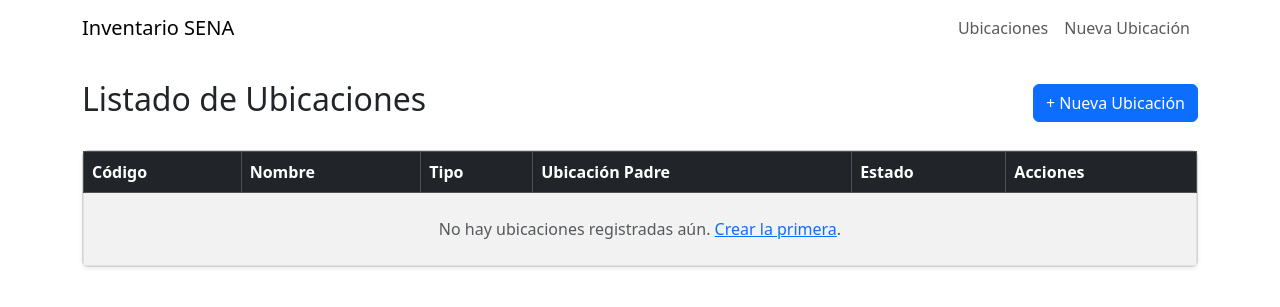
After one commit to wsderfghbgv/sena-inventario, a Laravel app: template resources/views/locations/index.blade.php in a window 1280 px wide. The commit adds this page. Shown: the top 307 px of the page. Run offline with Laravel 12, Linux system fonts and the light colour scheme; the template is opened without the code that fills it, so the values that code supplies are empty.

Commit message:
feat: agregar vista de index, layout base y paginacion de ubicaciones

```diff
--- a/app/Http/Controllers/LocationController.php
+++ b/app/Http/Controllers/LocationController.php
@@ -12,7 +12,8 @@ class LocationController extends Controller
      */
     public function index()
     {
-
+        $locations = Location::with('parent')->latest()->paginate(10);
+        return view('locations.index', compact('locations'));
     }
 
     /**
--- /dev/null
+++ b/resources/views/layouts/app.blade.php
@@ -0,0 +1,34 @@
+<!DOCTYPE html>
+<html lang="es">
+<head>
+    <meta charset="UTF-8">
+    <meta name="viewport" content="width=device-width, initial-scale=1.0">
+    <title>Sistema de Inventario - Ubicaciones</title>
+
+    <link rel="stylesheet" href="https://cdn.jsdelivr.net/npm/bootstrap@5.3.3/dist/css/bootstrap.min.css">
+</head>
+<body>
+    <nav class="navbar navbar-expand-lg navbar-green bg-green mb-4">
+        <div class="container">
+            <a class="navbar-brand" href="{{ route('locations.index') }}">Inventario SENA</a>
+            <div class="navbar-nav">
+                <a class="nav-link" href="{{ route('locations.index') }}">Ubicaciones</a>
+                <a class="nav-link" href="{{ route('locations.create') }}">Nueva Ubicación</a>
+            </div>
+        </div>
+    </nav>
+
+    <div class="container">
+        @if(session('success'))
+            <div class="alert alert-success alert-dismissible fade show" role="alert">
+                {{ session('success') }}
+                <button type="button" class="btn-close" data-bs-dismiss="alert" aria-label="Close"></button>
+            </div>
+        @endif
+
+        @yield('content')
+    </div>
+
+    <script src="https://cdn.jsdelivr.net/npm/bootstrap@5.3.3/dist/js/bootstrap.bundle.min.js"></script>
+</body>
+</html>
--- /dev/null
+++ b/resources/views/locations/index.blade.php
@@ -0,0 +1,62 @@
+@extends('layouts.app')
+
+@section('content')
+<div class="d-flex justify-content-between align-items-center mb-4">
+    <h2>Listado de Ubicaciones</h2>
+    <a href="{{ route('locations.create') }}" class="btn btn-primary">
+        + Nueva Ubicación
+    </a>
+</div>
+
+<div class="card shadow-sm">
+    <div class="card-body p-0">
+        <table class="table table-bordered table-striped table-hover mb-0">
+            <thead class="table-dark">
+                <tr>
+                    <th>Código</th>
+                    <th>Nombre</th>
+                    <th>Tipo</th>
+                    <th>Ubicación Padre</th>
+                    <th>Estado</th>
+                    <th>Acciones</th>
+                </tr>
+            </thead>
+            <tbody>
+                @forelse($locations as $location)
+                    <tr>
+                        <td class="fw-bold">{{ $location->code }}</td>
+                        <td>{{ $location->name }}</td>
+                        <td>
+                            <span class="badge bg-info text-dark">{{ ucfirst($location->type) }}</span>
+                        </td>
+                        <td>{{ $location->parent ? $location->parent->name : 'Principal' }}</td>
+                        <td>
+                            @if($location->is_active)
+                                <span class="badge bg-success">Activo</span>
+                            @else
+                                <span class="badge bg-secondary">Inactivo</span>
+                            @endif
+                        </td>
+                        <td>
+                            <a href="{{ route('locations.edit', $location->id) }}" class="btn btn-sm btn-outline-primary">
+                                Editar
+                            </a>
+                        </td>
+                    </tr>
+                @empty
+                    <tr>
+                        <td colspan="6" class="text-center py-4 text-muted">
+                            No hay ubicaciones registradas aún.
+                            <a href="{{ route('locations.create') }}">Crear la primera</a>.
+                        </td>
+                    </tr>
+                @endforelse
+            </tbody>
+        </table>
+    </div>
+</div>
+
+<div class="mt-3">
+    {{ $locations->links() }}
+</div>
+@endsection
--- a/routes/web.php
+++ b/routes/web.php
@@ -4,7 +4,7 @@ use Illuminate\Support\Facades\Route;
 use App\Http\Controllers\LocationController;
 
 Route::get('/', function () {
-    return view('welcome');
+    return redirect()->route('locations.index');
 });
 
 Route::resource('locations', LocationController::class);
```
Also changed, not shown: resources/views/locations/create.blade.php (+23 -19 lines).
